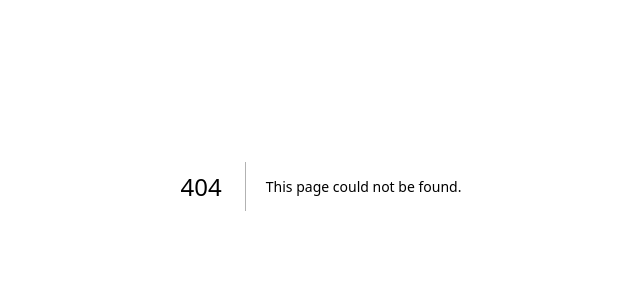
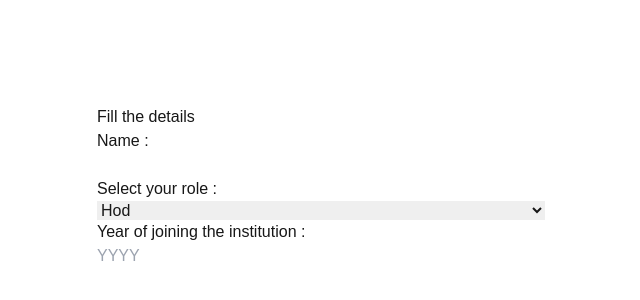
Before and after one commit to manish-107/CollegeCAT, a Next.js app in the folder collegecatapp/: page /signup in a window 1280 px wide. Before the commit this address had no page. Shown: the part 214-514 px from the top of the page, without its empty margins (319-959 px from the left). Built offline with nearby package versions, Linux system fonts and the light colour scheme.

Commit message:
added signup details form

```diff
--- /dev/null
+++ b/collegecatapp/app/(auth)/signup/page.tsx
@@ -0,0 +1,32 @@
+const Signup = () => {
+  return (
+    <div className="h-screen flex justify-center items-center">
+      <div className="w-full max-w-md ">
+        <h1>Fill the details</h1>
+        <form action="" className="flex flex-col">
+          <label htmlFor="">Name :</label>
+          <input type="text" name="Enter your name" id="name" />
+          <label htmlFor="role">Select your role :</label>
+          <select id="dropdown" name="options">
+            <option value="option1">Hod</option>
+            <option value="option2">Time table coordinator</option>
+            <option value="option3">Lecturer</option>
+          </select>
+          <label htmlFor="">Year of joining the institution :</label>
+
+          <input
+            type="number"
+            id="year"
+            name="year"
+            min="1900"
+            max="2099"
+            step="1"
+            placeholder="YYYY"
+          />
+        </form>
+      </div>
+    </div>
+  );
+};
+
+export default Signup;
```
